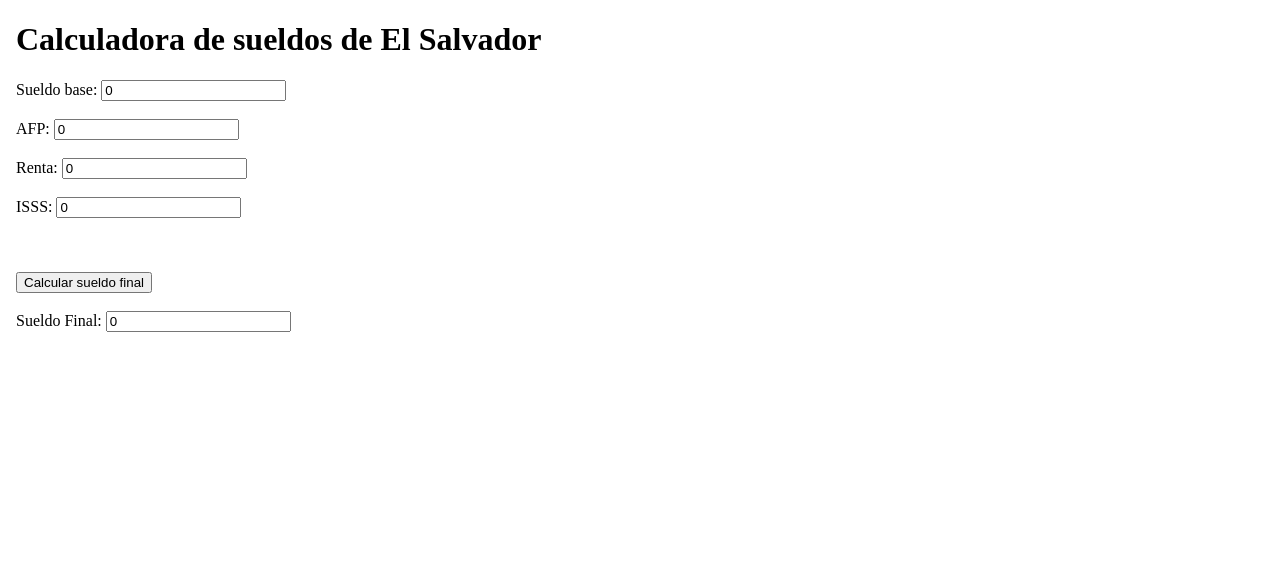
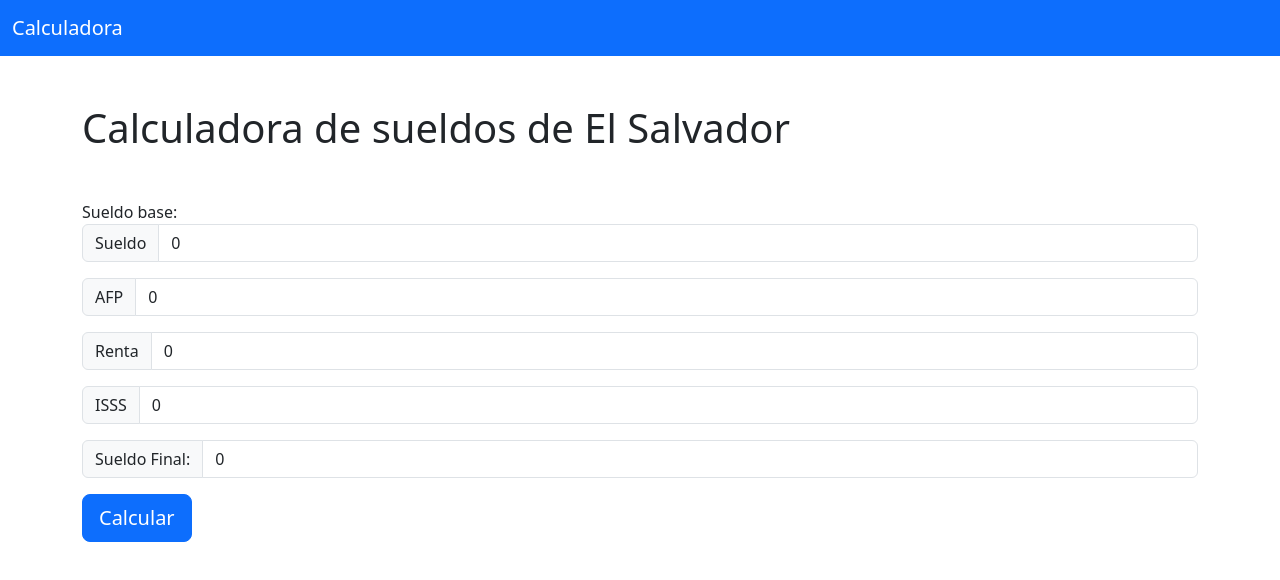
Before and after one commit to miguelgonzalezR/labufgII, an Angular app: page / in a window 1280 px wide. Shown: the top 580 px of the page. Built offline with nearby package versions, Linux system fonts and the light colour scheme.

Commit message:
GR100220, BR100720

```diff
--- a/src/app/sueldos/sueldos.component.html
+++ b/src/app/sueldos/sueldos.component.html
@@ -1,19 +1,64 @@
-<h1>Calculadora de sueldos de El Salvador</h1>
+<!DOCTYPE html>
+<html lang="en">
+<head>
+    <meta charset="UTF-8">
+    <meta name="viewport" content="width=device-width, initial-scale=1.0">
+    <title>Document</title>\
+    <link href="https://cdn.jsdelivr.net/npm/bootstrap@5.3.2/dist/css/bootstrap.min.css" rel="stylesheet" integrity="sha384-T3c6CoIi6uLrA9TneNEoa7RxnatzjcDSCmG1MXxSR1GAsXEV/Dwwykc2MPK8M2HN" crossorigin="anonymous">
+<script src="https://cdn.jsdelivr.net/npm/bootstrap@5.3.2/dist/js/bootstrap.bundle.min.js" integrity="sha384-C6RzsynM9kWDrMNeT87bh95OGNyZPhcTNXj1NW7RuBCsyN/o0jlpcV8Qyq46cDfL" crossorigin="anonymous"></script>
+</head>
+<body>
+    <nav class="navbar bg-primary" data-bs-theme="dark">
+        <div class="container-fluid">
+          <a class="navbar-brand" href="#">Calculadora</a>
+        </div>
+      </nav>
 
-<label>Sueldo base: </label>
-<input type="number" [(ngModel)]="SueldoI" />
-<br><br>
-<label>AFP: </label>
-<input [(ngModel)]="AFP" type="number" readonly />
 
-<br><br>
-<label for="">Renta: </label>
-<input [(ngModel)]="RENTA" type="number" value="0" readonly>
-<br><br>
-<label for="">ISSS: </label>
-<input [(ngModel)]="ISSS"type="number" value="0" readonly>
-<br><br><br><br>
-<button (click)="CalcularS()">Calcular sueldo final</button>
-<br><br>
-<label for="">Sueldo Final: </label>
-<input type="number" [(ngModel)]="SueldoF" value="0" readonly>
+<div class="container">
+    <table class="table">
+
+    <h1 class=" mb-5 mt-5">Calculadora de sueldos de El Salvador</h1>
+
+    <label>Sueldo base: </label>
+
+    <div class="input-group flex-nowrap mb-3">
+        <span class="input-group-text">Sueldo</span>
+        <input type="number" [(ngModel)]="SueldoI" aria-label="First name" class="form-control">
+      </div>
+
+      <div class="input-group mb-3">
+        <span class="input-group-text">AFP</span>
+        <input [(ngModel)]="AFP" type="number" readonly class="form-control">
+      </div>
+
+      <div class="input-group mb-3">
+        <span class="input-group-text">Renta</span>
+        <input [(ngModel)]="RENTA" type="number" value="0" readonly class="form-control">
+      </div>
+
+      <div class="input-group mb-3">
+        <span class="input-group-text">ISSS</span>
+        <input [(ngModel)]="ISSS"type="number" value="0" readonly class="form-control">
+      </div>
+
+      <div class="input-group mb-3">
+        <span class="input-group-text">Sueldo Final:</span>
+        <input type="number" [(ngModel)]="SueldoF" value="0" readonly class="form-control">
+      </div>
+      <button type="button" class="btn btn-primary btn-lg" (click)="CalcularS()">Calcular</button>
+</table>
+
+</div>
+
+
+
+
+
+
+
+
+<script src="https://cdn.jsdelivr.net/npm/@popperjs/core@2.11.8/dist/umd/popper.min.js" integrity="sha384-I7E8VVD/ismYTF4hNIPjVp/Zjvgyol6VFvRkX/vR+Vc4jQkC+hVqc2pM8ODewa9r" crossorigin="anonymous"></script>
+<script src="https://cdn.jsdelivr.net/npm/bootstrap@5.3.2/dist/js/bootstrap.min.js" integrity="sha384-BBtl+eGJRgqQAUMxJ7pMwbEyER4l1g+O15P+16Ep7Q9Q+zqX6gSbd85u4mG4QzX+" crossorigin="anonymous"></script>
+</body>
+</html>
```
